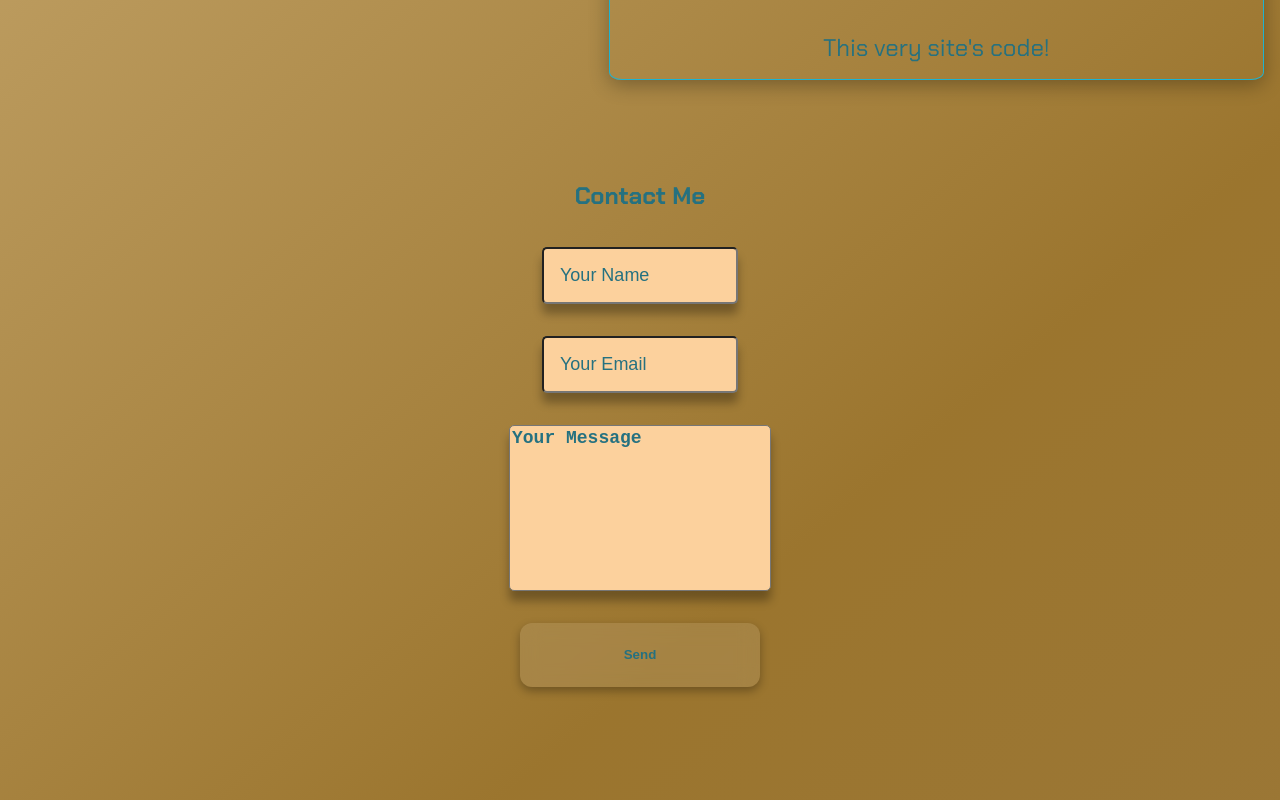
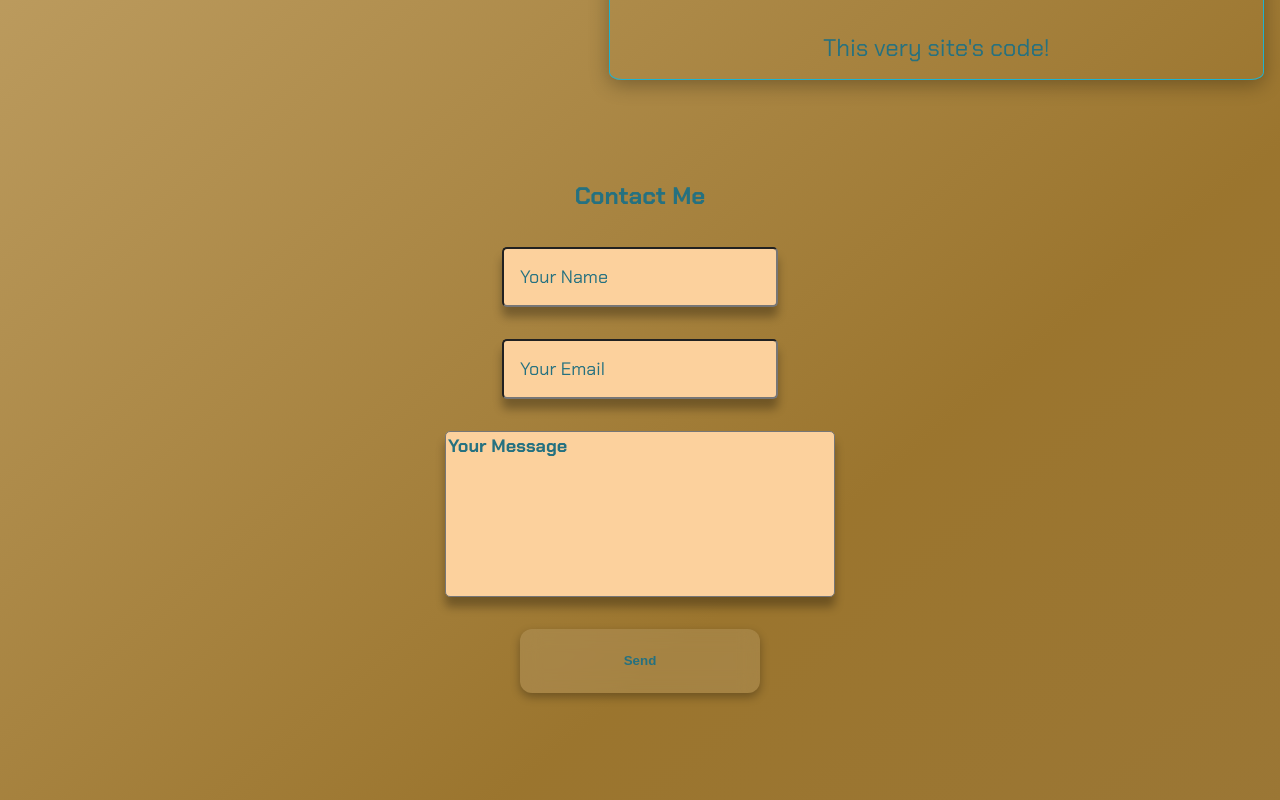
Before and after one commit to vulpes556/portfolio, a Next.js app: page / in a window 1280 px wide. Shown: the part 2211-3011 px from the top of the page. Built offline with nearby package versions, Linux system fonts and the light colour scheme.

Commit message:
hotfix for contact component's design

```diff
--- a/components/Contact/Contact.css
+++ b/components/Contact/Contact.css
@@ -3,11 +3,12 @@
     flex-direction: column;
     justify-self: center;
     text-align: center;
-    width: 25%;
+    width: 50%;
     height: 40rem;
     margin-top: 3rem;
     gap: 1rem;
     border-radius: 20px;
+    max-width: 30rem;
 
     /* future consideration  */
 
@@ -46,6 +47,7 @@
     transition: background-color 1s ease;
     background-color: rgb(252, 209, 157);
     color: inherit;
+    font-family: 'Chakra Petch', sans-serif;
 }
 
 html.dark .contact-form textarea,
@@ -58,7 +60,8 @@ html.dark .contact-form input {
 
 .contact-form input::placeholder,
 .contact-form textarea::placeholder {
-    color: inherit
+    color: inherit;
+    font-family: inherit;
 }
 
 
```
